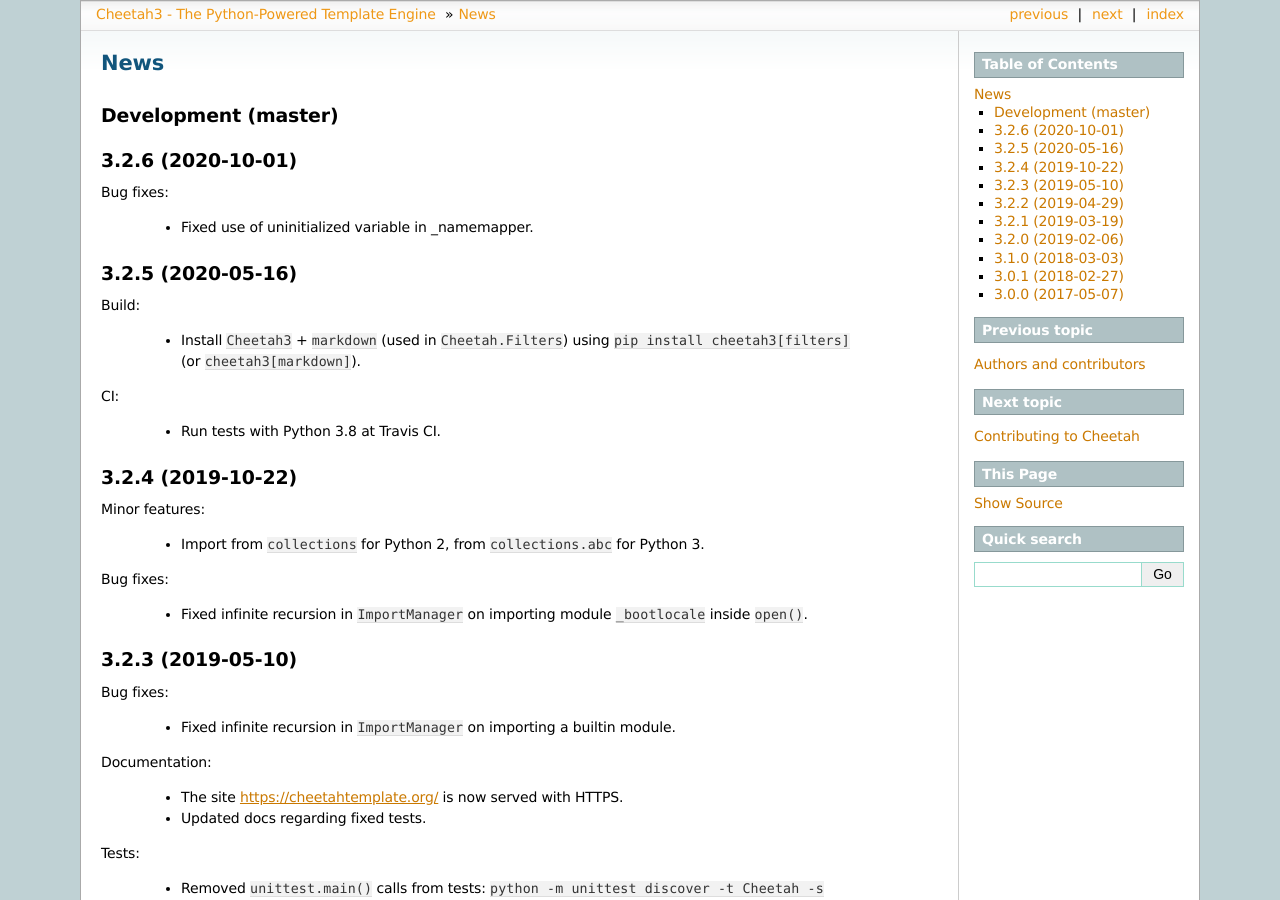
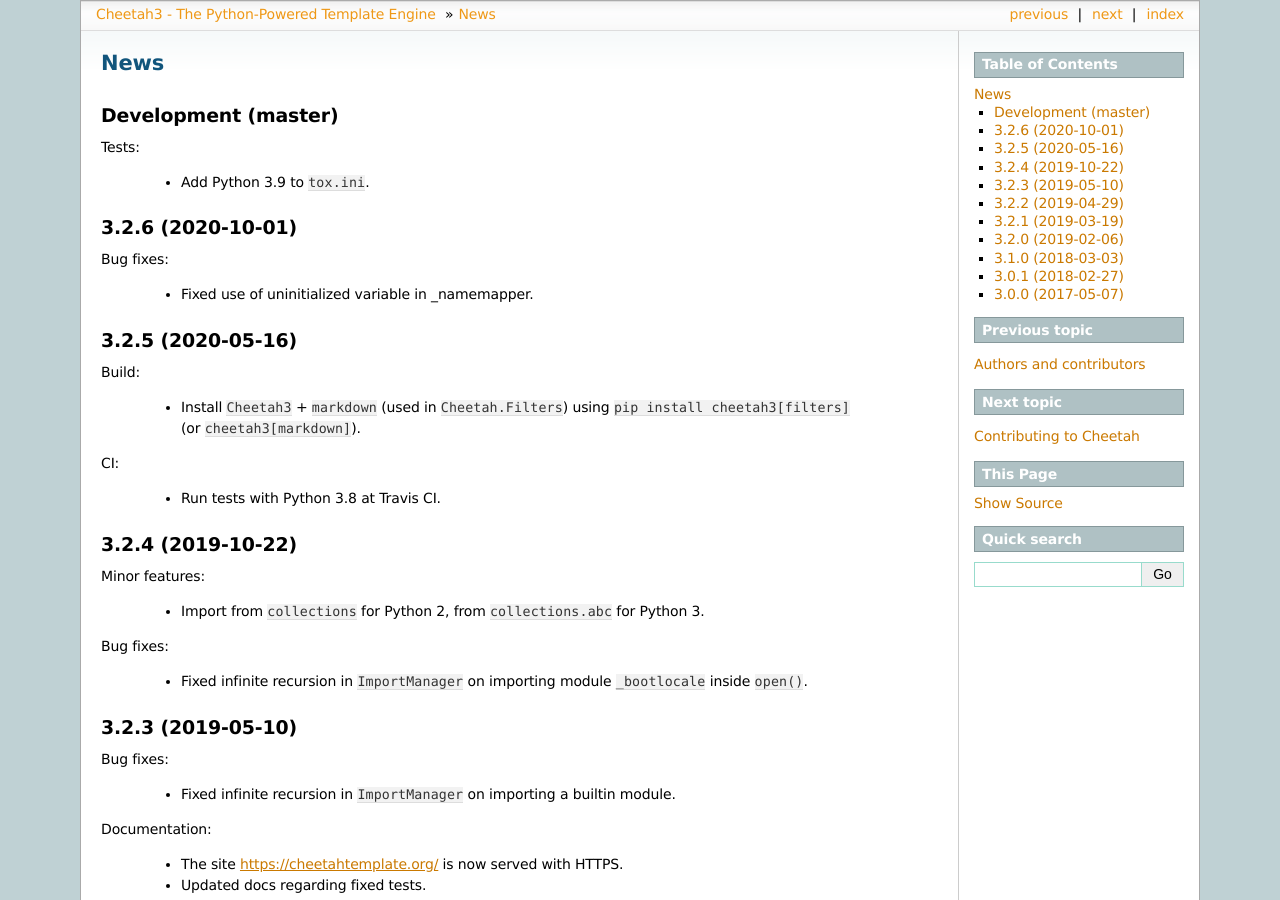
Before and after one commit to CheetahTemplate3/cheetah3, a Sphinx documentation site: the page built from docs/news.rst, in a window 1280 px wide and 900 px high. Built offline with Sphinx 7.4.7, drawn with Linux system fonts in a browser that asks for light colours.

Commit message:
Update docs
[skip ci]

```diff
--- a/docs/authors.rst
+++ b/docs/authors.rst
@@ -33,4 +33,5 @@ Contributions have been made by:
 * Pierre-Yves <pyu at riseup.net>
 * Dan Vinakovsky <dvinak at gmail.com>
 * Yegor Yefremov <yegorslists at googlemail.com>
+* Andrew J. Hesford <ajh at sideband.org>
 * Oleg Broytman <phd@phdru.name>
--- a/docs/news.rst
+++ b/docs/news.rst
@@ -3,6 +3,10 @@ News
 
 Development (master)
 --------------------
+
+Tests:
+
+   - Add Python 3.9 to ``tox.ini``.
 
 3.2.6 (2020-10-01)
 ------------------
```
